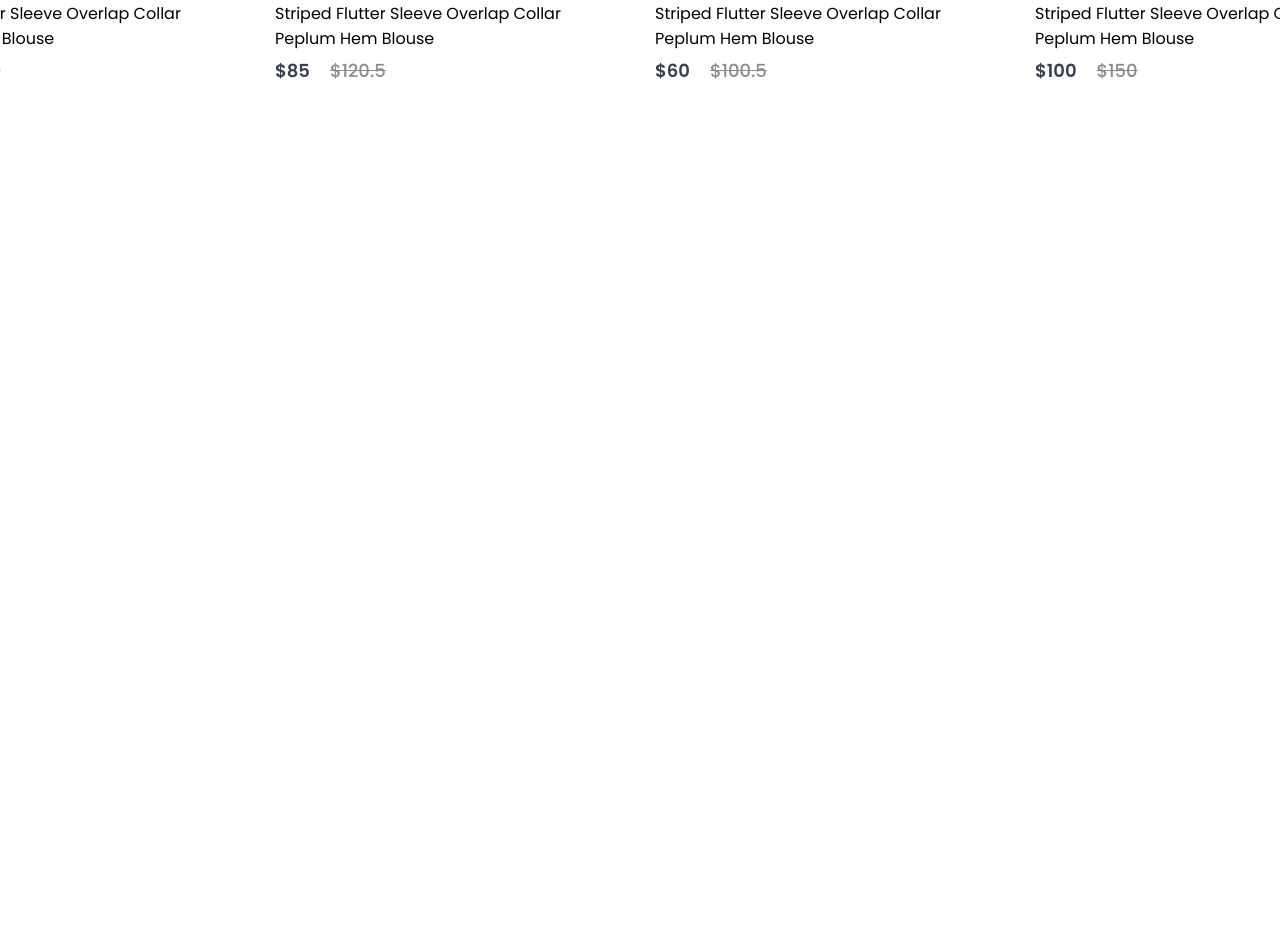
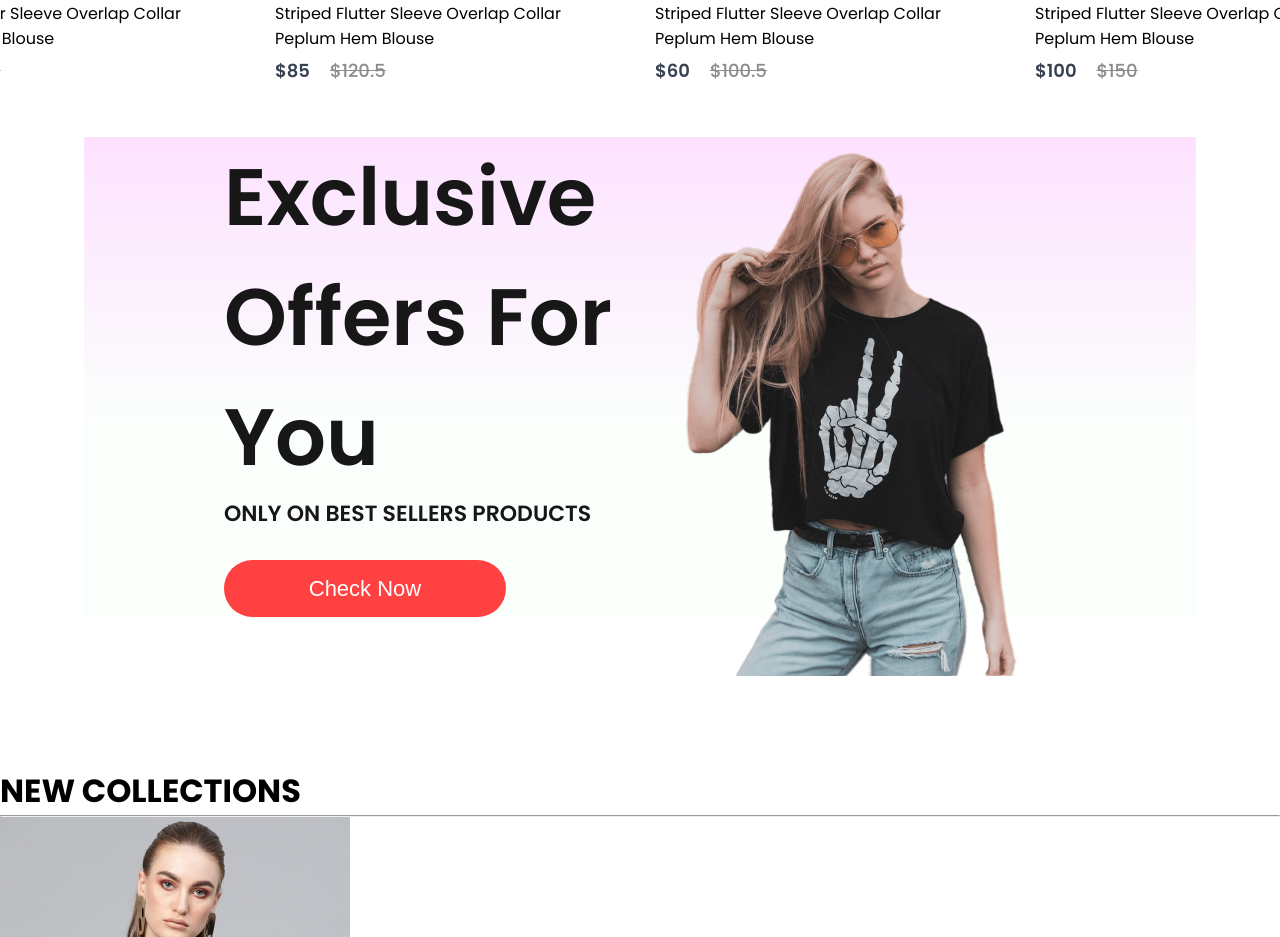
Before and after one commit to hindjammar/e-commerce-website, a React (Create React App) app: page / in a window 1280 px wide. Shown: the part 1480-2417 px from the top of the page. Before the commit the page ends 1617 px from the top, so only its background shows below. Built offline with nearby package versions, Linux system fonts and the light colour scheme.

Commit message:
Create Offers section

```diff
--- /dev/null
+++ b/src/Components/NewCollection/NewCollection.jsx
@@ -0,0 +1,21 @@
+import React from 'react'
+import './NewCollection.css'
+import new_collection from '../Assets/new_collections'
+import Item from '../Item/Item'
+
+const NewCollection = () => {
+  return (
+    <div className='new-collections'>
+        <h1>NEW COLLECTIONS</h1>
+        <hr />
+        <div className="collections">
+          {new_collection.map((item,i)=>{
+            return <Item key={i} id={item.id} name={item.name} image={item.image} new_price={item.new_price} old_price={item.old_price}  />
+          })}
+        </div>
+
+    </div>
+  )
+}
+
+export default NewCollection
--- /dev/null
+++ b/src/Components/Offers/Offers.css
@@ -0,0 +1,48 @@
+.offers{
+    width: 65%;
+    height: 60vh;
+    display: flex;
+    margin: auto;
+    padding: 0px 140px;
+    margin-bottom: 150px;
+    background: linear-gradient(180deg, #fde1ff 0%, #e1ffea22 60%);
+
+}
+.offers-left{
+    flex: 1;
+    display: flex;
+    flex-direction: column;
+    justify-content: center;
+
+}
+.offers-left h1{
+    color: #171717;
+    font-size: 80px;
+    font-weight: 600;
+}
+.offers-left p{
+    color: #171717;
+    font-size: 22px;
+    font-weight: 600;
+}
+.offers-left button{
+    width: 282px;
+    height: 70px;
+    border-radius: 35px;
+    background: #ff4141;
+    border: none;
+    color: white;
+    font-size: 22px;
+    font-weight: 500;
+    margin-top: 30px;
+    cursor: pointer;
+}
+
+.offers-right{
+    flex:1;
+    display: flex;
+    align-items: center;
+    justify-content: flex-end;
+    padding-top: 50px;
+
+}
--- /dev/null
+++ b/src/Components/Offers/Offers.jsx
@@ -0,0 +1,21 @@
+import React from 'react'
+import './Offers.css'
+import exclusive_image from '../Assets/exclusive_image.png'
+
+const Offers = () => {
+  return (
+    <div className='offers'>
+        <div className="offers-left">
+               <h1>Exclusive</h1>
+               <h1>Offers For You</h1>
+               <p>ONLY ON BEST SELLERS PRODUCTS</p>
+               <button>Check Now</button>
+        </div>
+        <div className="offers-right">
+            <img src={exclusive_image} alt="" />
+        </div>
+    </div>
+  )
+}
+
+export default Offers
--- a/src/Pages/Shop.jsx
+++ b/src/Pages/Shop.jsx
@@ -1,12 +1,16 @@
 import React from 'react'
 import Hero from '../Components/Hero/Hero'
 import Popular from '../Components/Popular/Popular'
+import Offers from '../Components/Offers/Offers'
+import NewCollection from '../Components/NewCollection/NewCollection'
 
 const Shop = () => {
   return (
     <div>
       <Hero/>
       <Popular/>
+      <Offers/>
+      <NewCollection/>
     </div>
   )
 }
```
Also changed, not shown: src/Components/NewCollection/NewCollection.css (added).
